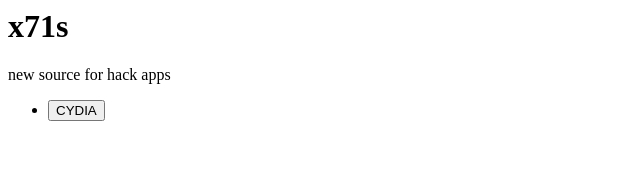
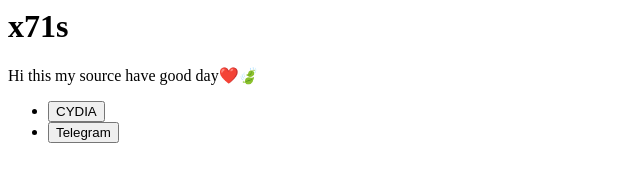
Before and after one commit to i49ll/repo, a plain HTML site: page index.html in a window 1280 px wide. Shown: the whole page, without its empty margins (0-640 px from the left). Drawn offline with Linux system fonts and the light colour scheme.

Commit message:
Update index.html

```diff
--- a/index.html
+++ b/index.html
@@ -8,14 +8,21 @@
 <body>
 <h1>x71s</h1>
 
-<div class="name"><p>new source for hack apps</p></div>
+<div class="name"><p>Hi this my source have good day❤️🍃</p></div>
 
 <div><ul class="btns">
 
 <li><div class="cydia"><a href="cydia://url/https: https://x71s.github.io/repo///api/share#?source=***"><button class="cydiabtn">CYDIA</button></a></div></li>
+
+<li><div class="Telegram"><a href="Telegram://url/https: https://t.me/i49ll//api/share#?source=***"><button class="Telegrambtn">Telegram</button></a></div></li>
 
 
 
 </ul></div>
 </body>
 </html>
+
+
+</ul></div>
+</body>
+</html>
```
